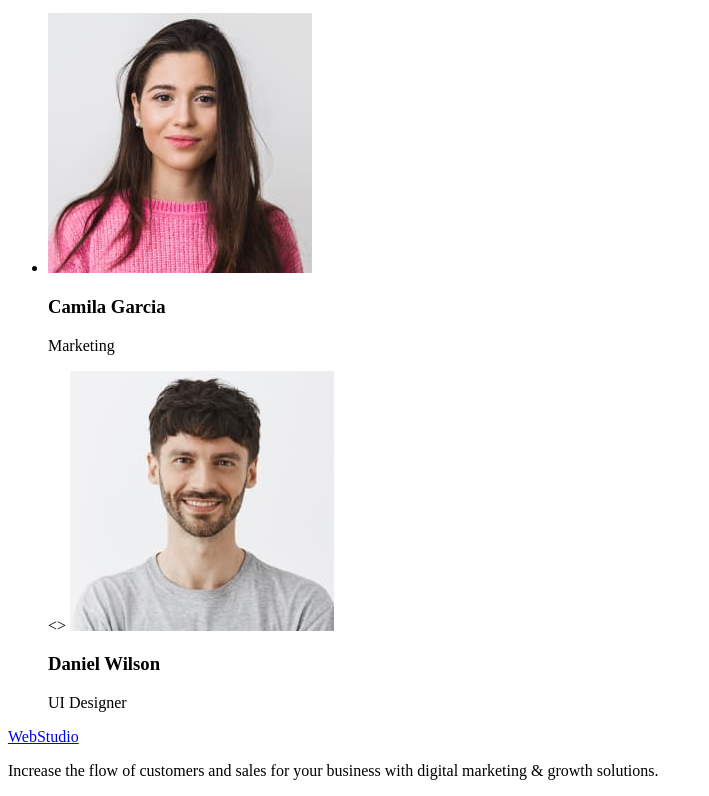
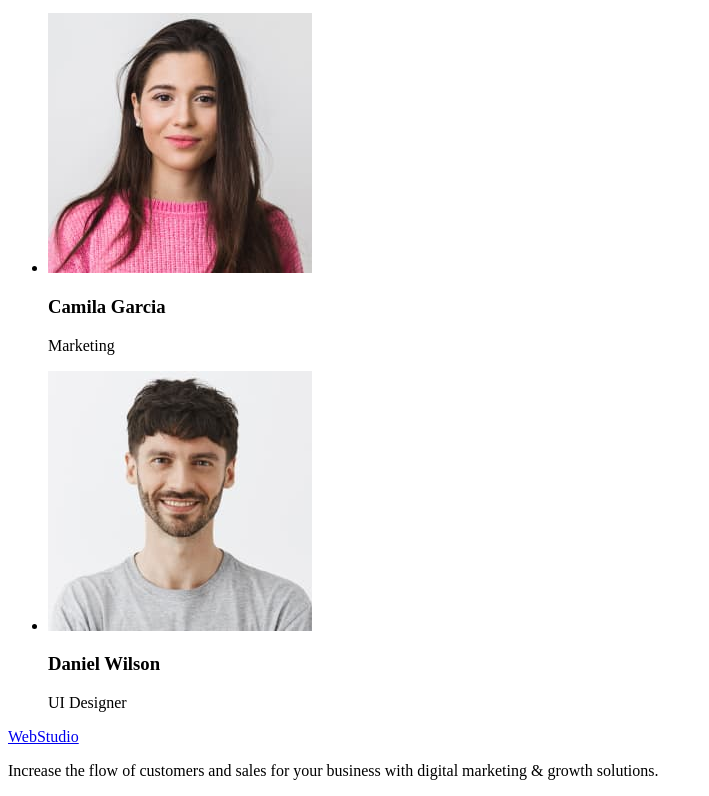
Before and after one commit to LiubovAnufriieva/goit-markup-hw-01, a plain HTML site: page index.html in a window 1280 px wide. Shown: the part 1314-2110 px from the top of the page, without its empty margins (0-709 px from the left). Drawn offline with Linux system fonts and the light colour scheme.

Commit message:
Update index.html

```diff
--- a/index.html
+++ b/index.html
@@ -71,22 +71,37 @@ for Your Business"
         <h2>Our Team</h2>
         <ul>
           <li>
-            <img src="./img/mark.jpg" alt="photo of Mark Guerrero" width="264"/>
+            <img
+              src="./img/mark.jpg"
+              alt="photo of Mark Guerrero"
+              width="264"
+            />
             <h3>Mark Guerrero</h3>
             <p>Product Designer</p>
           </li>
+
           <li>
-            <img src="./img/tom.jpg" alt="Photo of Tom Ford" width="264"/>
+            <img src="./img/tom.jpg" alt="Photo of Tom Ford" width="264" />
             <h3>Tom Ford</h3>
             <p>Frontend Developer</p>
           </li>
+
           <li>
-            <img src="./img/camila.jpg" alt="Photo of Camila Garcia" width="264"/>
+            <img
+              src="./img/camila.jpg"
+              alt="Photo of Camila Garcia"
+              width="264"
+            />
             <h3>Camila Garcia</h3>
             <p>Marketing</p>
           </li>
-          <>
-            <img src="./img/daniel.jpg" alt="Photo of Daniel Wilson" width="264"/>
+
+          <li>
+            <img
+              src="./img/daniel.jpg"
+              alt="Photo of Daniel Wilson"
+              width="264"
+            />
             <h3>Daniel Wilson</h3>
             <p>UI Designer</p>
           </li>
```
